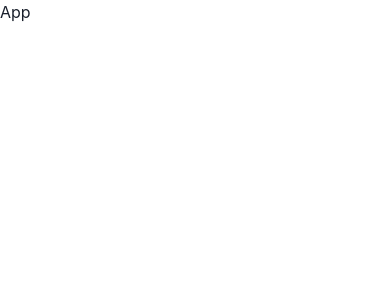
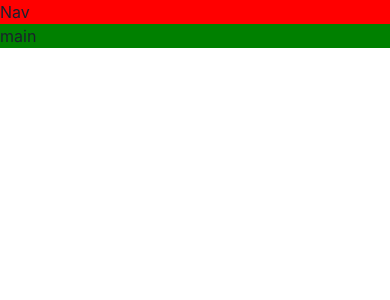
Before and after one commit to mukulvishwakarma099/game-hub, a React (Vite) app: page / in a window 390 px wide. Shown: the top 300 px of the page. Built offline with nearby package versions, Linux system fonts and the light colour scheme.

Commit message:
build a responsive layout

```diff
--- a/src/App.tsx
+++ b/src/App.tsx
@@ -1,7 +1,26 @@
-import React from "react";
+import { Grid, GridItem, Show } from "@chakra-ui/react";
 
 const App = () => {
-  return <div>App</div>;
+  return (
+    <Grid
+      templateAreas={{
+        base: `"nav" "main"`,
+        lg: `"nav nav" "aside main"`,
+      }}
+    >
+      <GridItem area="nav" bgColor="red">
+        Nav
+      </GridItem>
+      <Show above="lg">
+        <GridItem area="aside" bgColor="blue">
+          aside
+        </GridItem>
+      </Show>
+      <GridItem area="main" bgColor="green">
+        main
+      </GridItem>
+    </Grid>
+  );
 };
 
 export default App;
```
